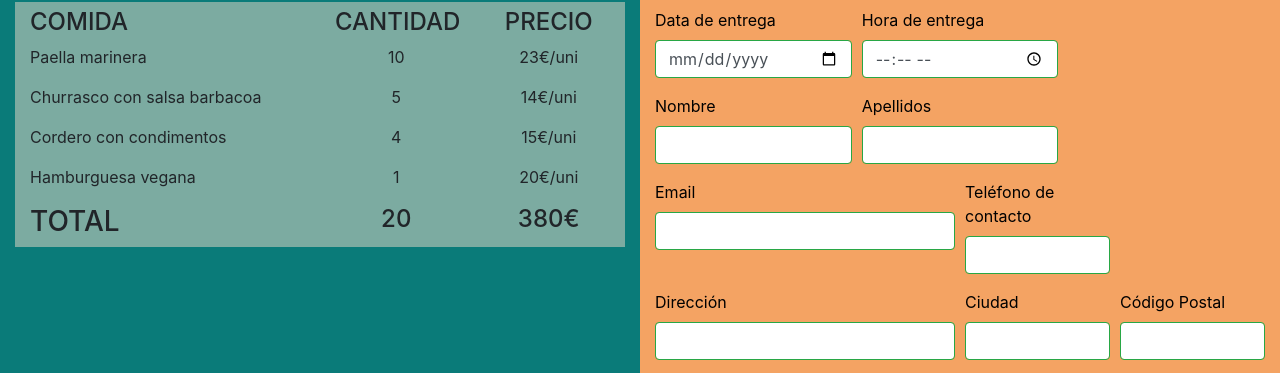
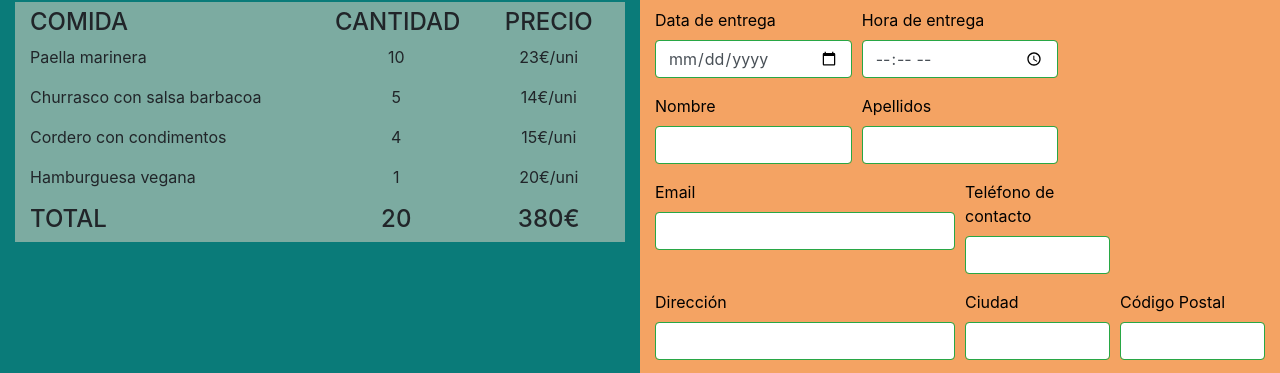
Before and after one commit to sergibech/sergibech.github.io, a plain HTML site: page resume.html in a window 1280 px wide. Shown: the part 66-439 px from the top of the page. Drawn offline with nearby package versions, Linux system fonts and the light colour scheme.

Commit message:
petit error arreglat
un h3 que havia de ser h4

```diff
--- a/resume.html
+++ b/resume.html
@@ -45,7 +45,7 @@
 				</div>
 				<div class="row">
 					<div class="col-lg-6 col-md-6 col-sm-6" id="totalComida">
-						<h3>TOTAL</h3>
+						<h4>TOTAL</h4>
 					</div>
 					<div class="col-lg-3 col-md-3 col-sm-3" id="totalCantidad">
 						<h4>20</h4>
```
